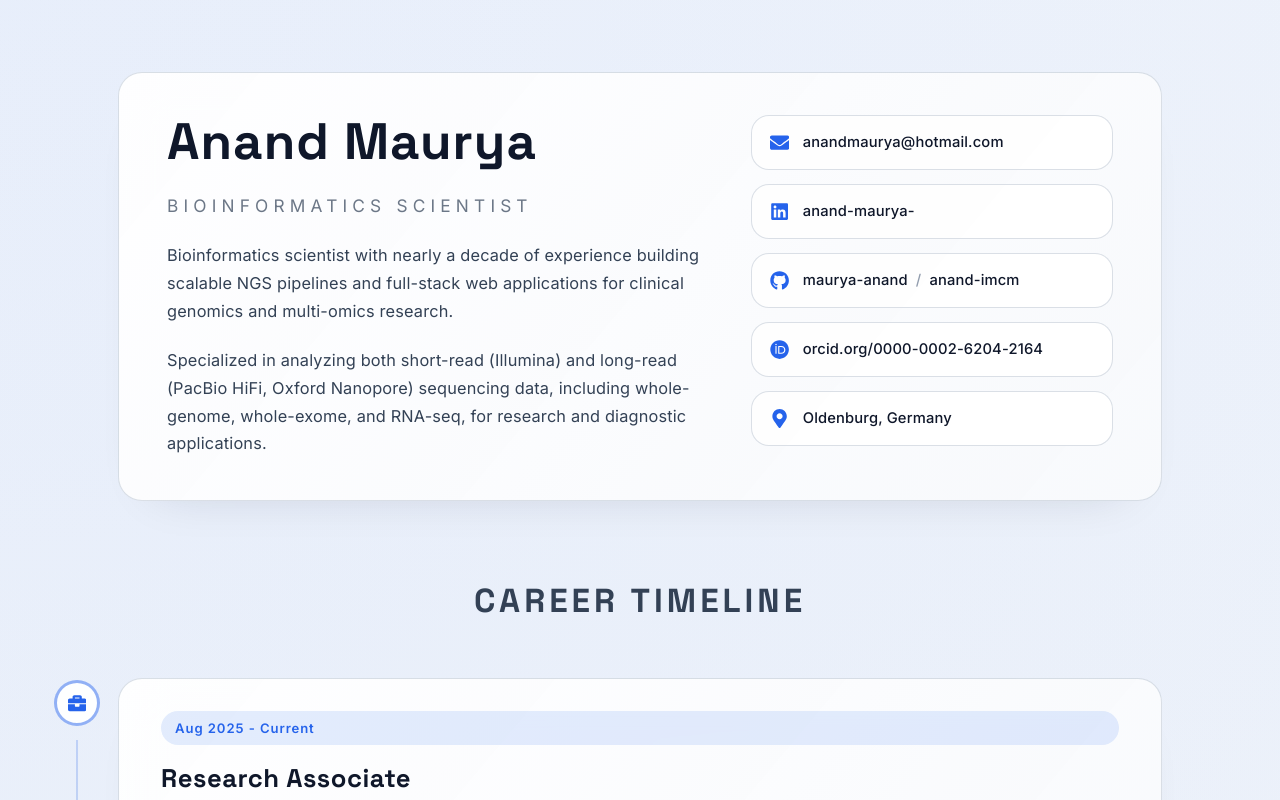
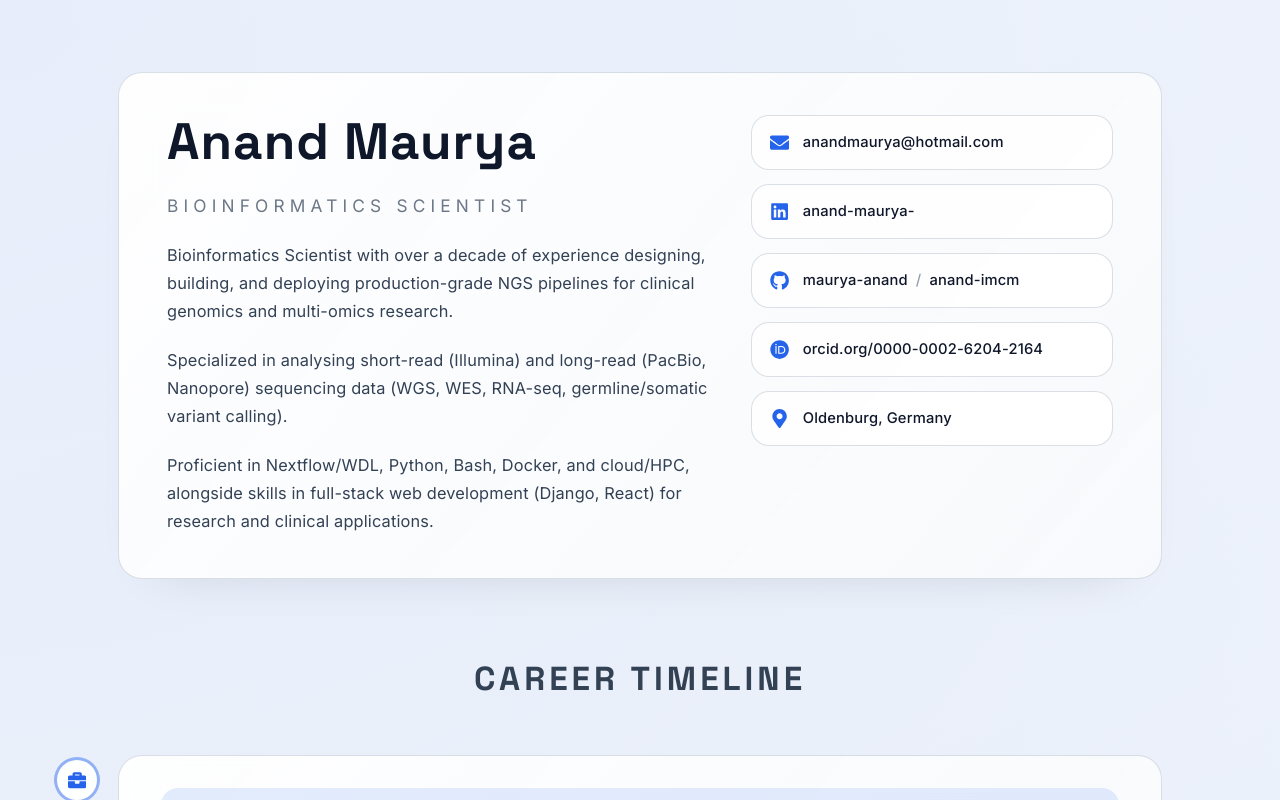
Before and after one commit to maurya-anand/maurya-anand.github.io, a React (Vite) app: page / in a window 1280 px wide. Shown: the top 800 px of the page. Built offline with nearby package versions, Linux system fonts and the light colour scheme.

Commit message:
refactored header summary to enhance clarity and detail in bioinformatics experience

```diff
--- a/src/components/Header.jsx
+++ b/src/components/Header.jsx
@@ -14,14 +14,19 @@ const Header = () => (
       <h1 className="header-name">Anand Maurya</h1>
       <span className="header-title">Bioinformatics Scientist</span>
       <p className="header-summary">
-        Bioinformatics scientist with nearly a decade of experience building
-        scalable NGS pipelines and full-stack web applications for clinical
+        Bioinformatics Scientist with over a decade of experience designing,
+        building, and deploying production-grade NGS pipelines for clinical
         genomics and multi-omics research.
       </p>
       <p className="header-summary">
-        Specialized in analyzing both short-read (Illumina) and long-read
-        (PacBio HiFi, Oxford Nanopore) sequencing data, including whole-genome,
-        whole-exome, and RNA-seq, for research and diagnostic applications.
+        Specialized in analysing short-read (Illumina) and long-read (PacBio,
+        Nanopore) sequencing data (WGS, WES, RNA-seq, germline/somatic variant
+        calling).
+      </p>
+      <p className="header-summary">
+        Proficient in Nextflow/WDL, Python, Bash, Docker, and cloud/HPC,
+        alongside skills in full-stack web development (Django, React) for
+        research and clinical applications.
       </p>
     </div>
     <div className="header-contact">
```
